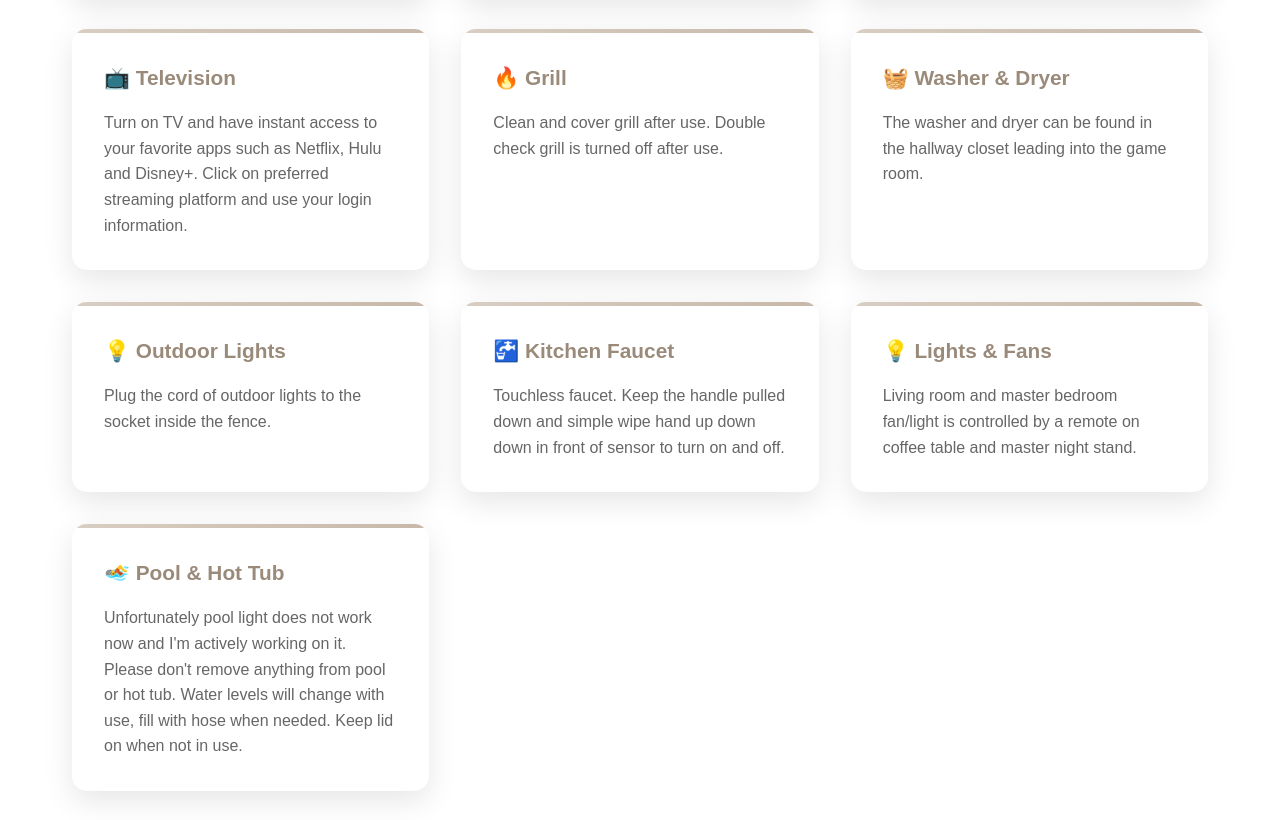
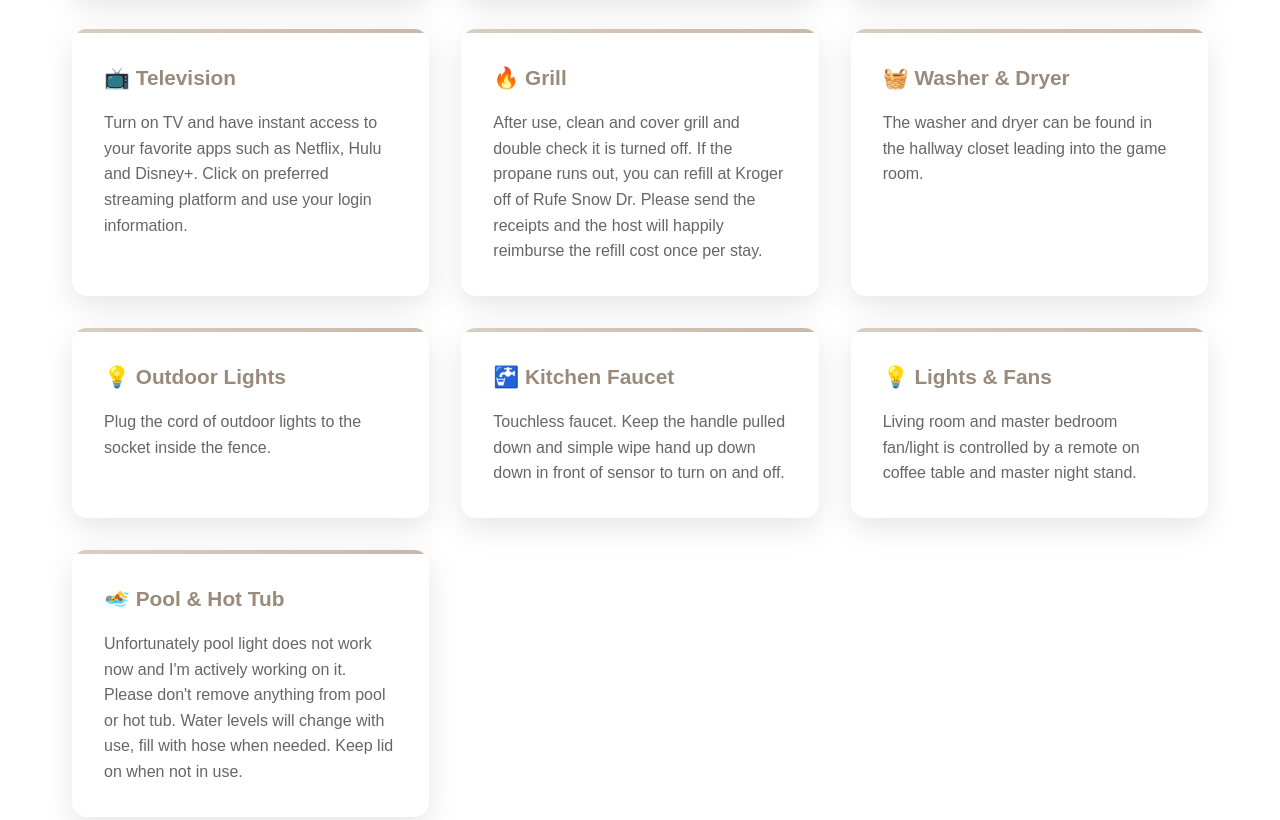
Before and after one commit to stillwater-retreats/stillwater-retreats.github.io, a plain HTML site: page index.html in a window 1280 px wide. Shown: the part 1203-2023 px from the top of the page. Drawn offline with Linux system fonts and the light colour scheme.

Commit message:
Add grill instructions

```diff
--- a/index.html
+++ b/index.html
@@ -528,7 +528,7 @@
                 </div>
                 <div class="card">
                     <h3>🔥 Grill</h3>
-                    <p>Clean and cover grill after use. Double check grill is turned off after use.</p>
+                    <p>After use, clean and cover grill and double check it is turned off. If the propane runs out, you can refill at Kroger off of Rufe Snow Dr. Please send the receipts and the host will happily reimburse the refill cost once per stay.</p>
                 </div>
                 <div class="card">
                     <h3>🧺 Washer & Dryer</h3>
```
